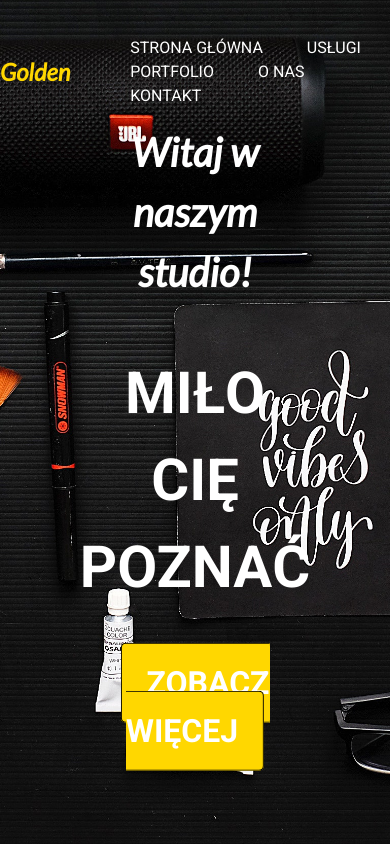
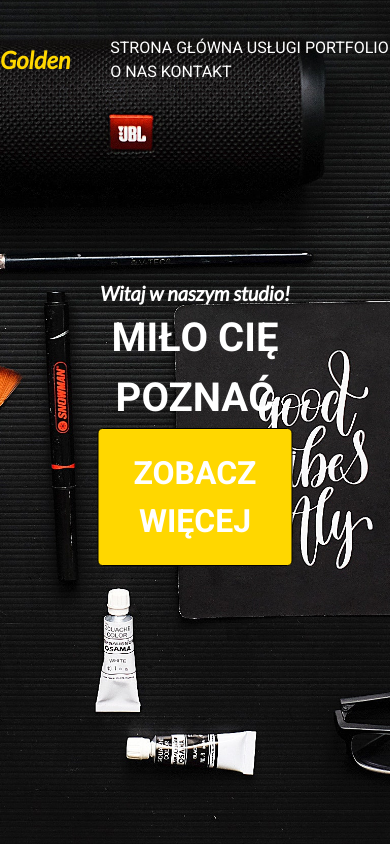
Before and after one commit to tomecky1/project-4-task-runner, a website: page index.html in a window 390 px wide. Shown: the top 844 px of the page. Drawn offline with Linux system fonts and the light colour scheme.

Commit message:
Fix responsive button and menu

```diff
--- a/sass/style.scss
+++ b/sass/style.scss
@@ -184,3 +184,26 @@ section {
         color: $text-main;
     }
 }
+/* Mobile */
+@media (max-width: 767px) {
+    .navigation-menu ul li a {
+        padding: 0;
+    }
+    .wrapper {
+        flex-direction: column;
+    }
+    .splash-inner {
+        display: flex;
+        flex-direction: column;
+        justify-content: center;
+        flex-wrap: nowrap;
+    }
+    .splash-inner .page-title {
+        font-size: 20px;
+        margin: 0 auto;
+    }
+    .splash-inner .page-subtitle {
+        font-size: 40px;
+        margin: 0 auto;
+    }
+}
```
Also changed, not shown: css/style.css, 1 other file.
